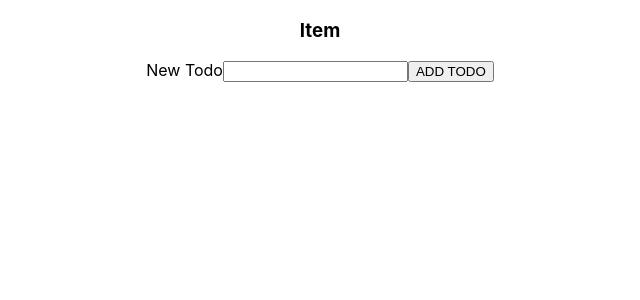
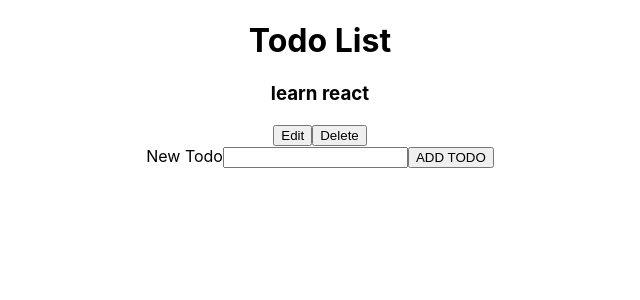
Before and after one commit to hyhong-code/react-todo-list, a React (Create React App) app: page / in a window 1280 px wide. Shown: the top 300 px of the page, without its empty margins (320-960 px from the left). Built offline with nearby package versions, Linux system fonts and the light colour scheme.

Commit message:
finish todo component

```diff
--- a/src/ToDo.js
+++ b/src/ToDo.js
@@ -4,7 +4,9 @@ class ToDo extends Component {
   render() {
     return (
       <div>
-        <h3>Item</h3>
+        <h3>{this.props.item}</h3>
+        <button>Edit</button>
+        <button>Delete</button>
       </div>
     );
   }
--- a/src/ToDoList.js
+++ b/src/ToDoList.js
@@ -1,12 +1,25 @@
 import React, { Component } from "react";
 import ToDo from "./ToDo";
 import NewToDoForm from "./NewToDoForm";
+import { v4 as uuidv4 } from "uuid";
 
 class ToDoList extends Component {
+  constructor(props) {
+    super(props);
+    this.state = {
+      todos: [{ item: "learn react", id: uuidv4() }],
+    };
+  }
+
+  generateTodos() {
+    return this.state.todos.map((todo) => <ToDo item={todo.item} />);
+  }
+
   render() {
     return (
       <div>
-        <ToDo />
+        <h1>Todo List</h1>
+        {this.generateTodos()}
         <NewToDoForm />
       </div>
     );
```
